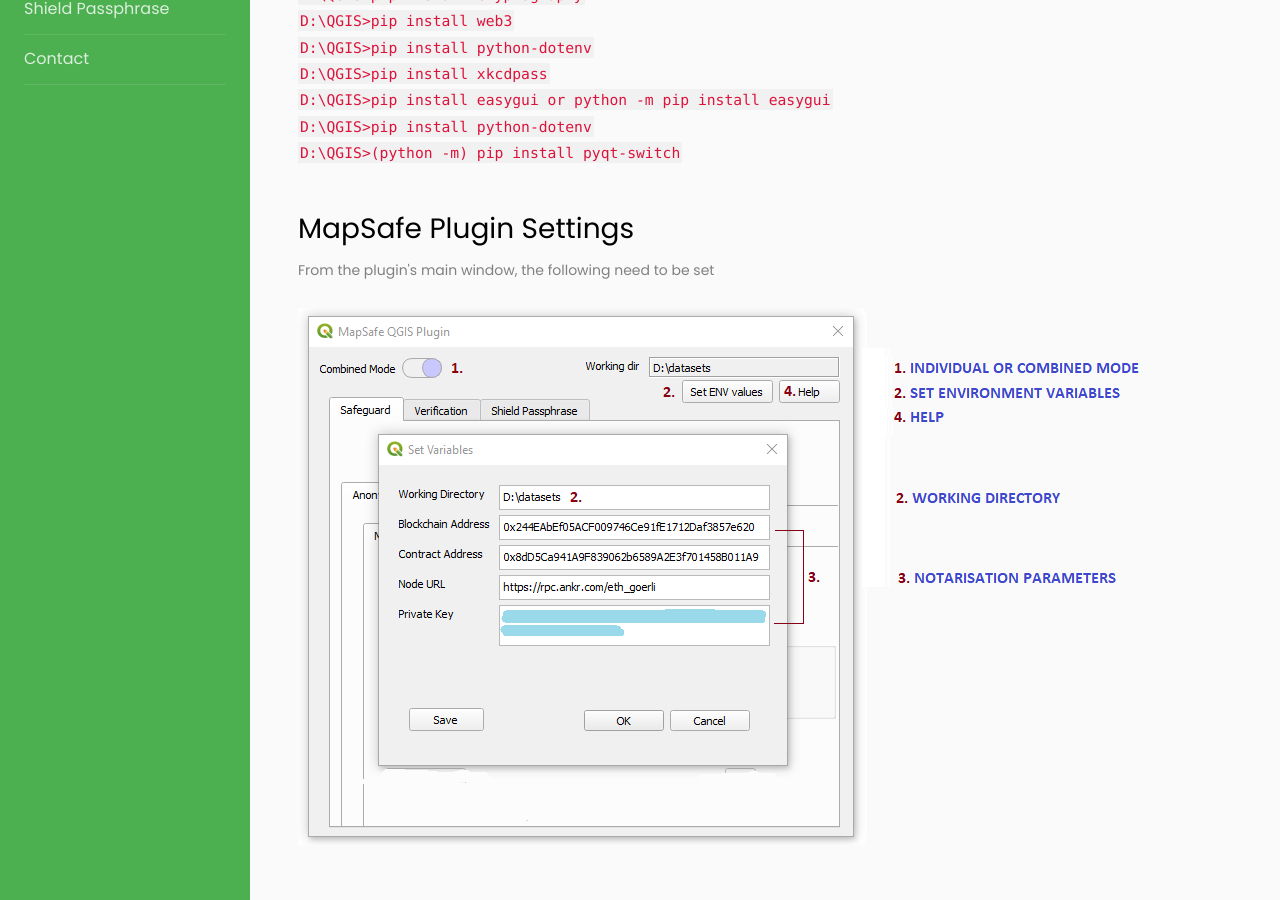
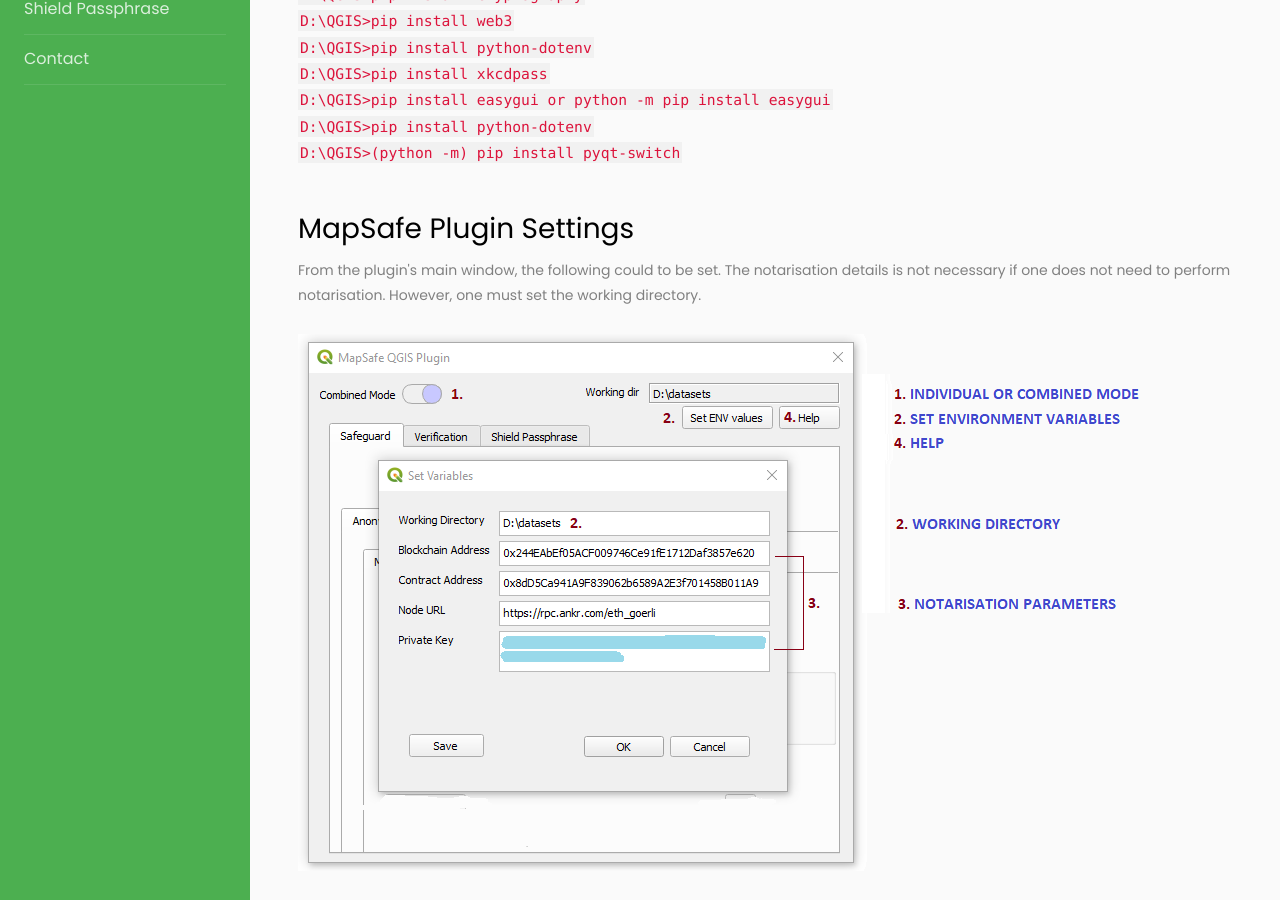
Before and after one commit to sharmapn/sharmapn.github.io, a Jekyll site: the page MapSafeQGISGeoPrivPlugin/gettingstarted.html, which Jekyll copies as it is, in a window 1280 px wide and 900 px high, scrolled down 573 px. Built offline with Jekyll 4.4.1, drawn with Linux system fonts in a browser that asks for light colours.

Commit message:
Add files via upload

```diff
--- a/MapSafeQGISGeoPrivPlugin/gettingstarted.html
+++ b/MapSafeQGISGeoPrivPlugin/gettingstarted.html
@@ -152,7 +152,9 @@
 		  <br>
 		  <h3>MapSafe Plugin Settings</h3>
 
-		 From the plugin's main window, the following need to be set
+		 From the plugin's main window, the following could to be set.
+		 The notarisation details  is not necessary if one does not need to perform notarisation.
+		 However, one must set the working directory.
 		 <br><br>
 
 		<div class="image text-left w-100">
```
